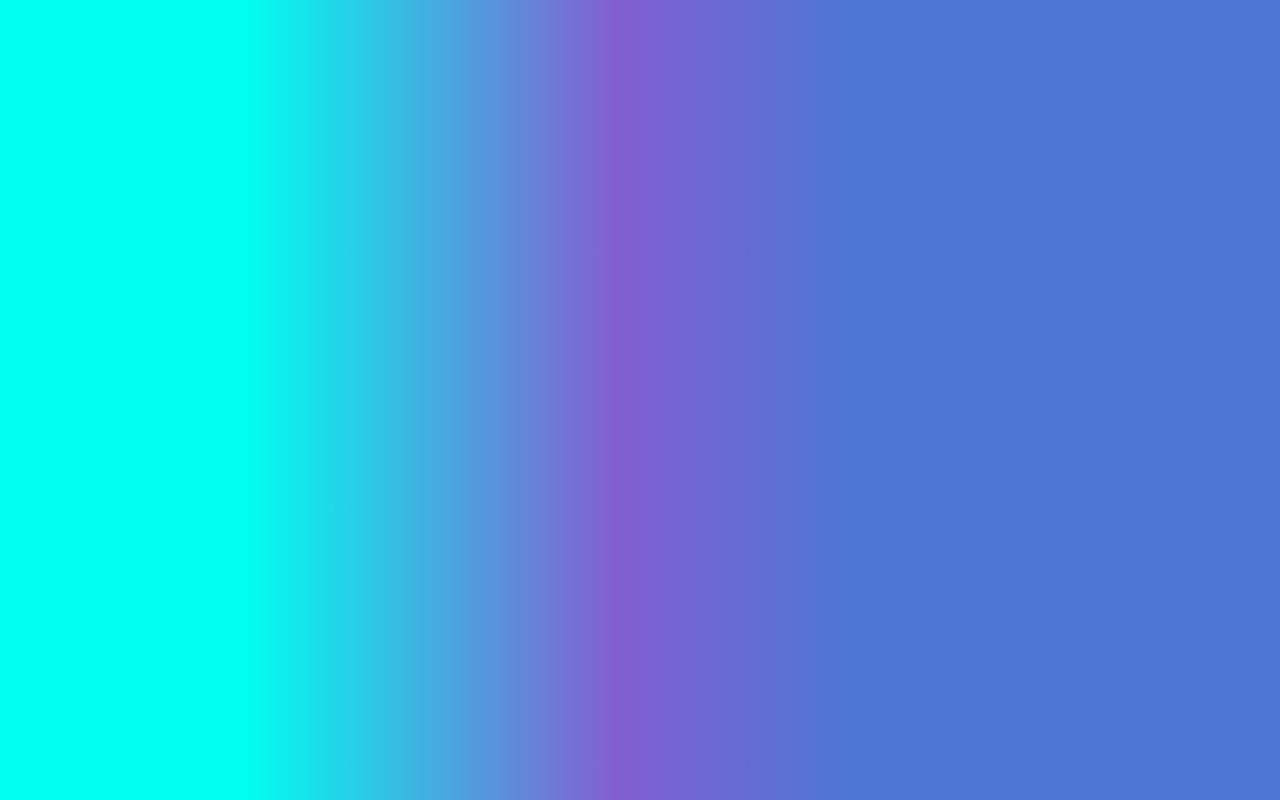
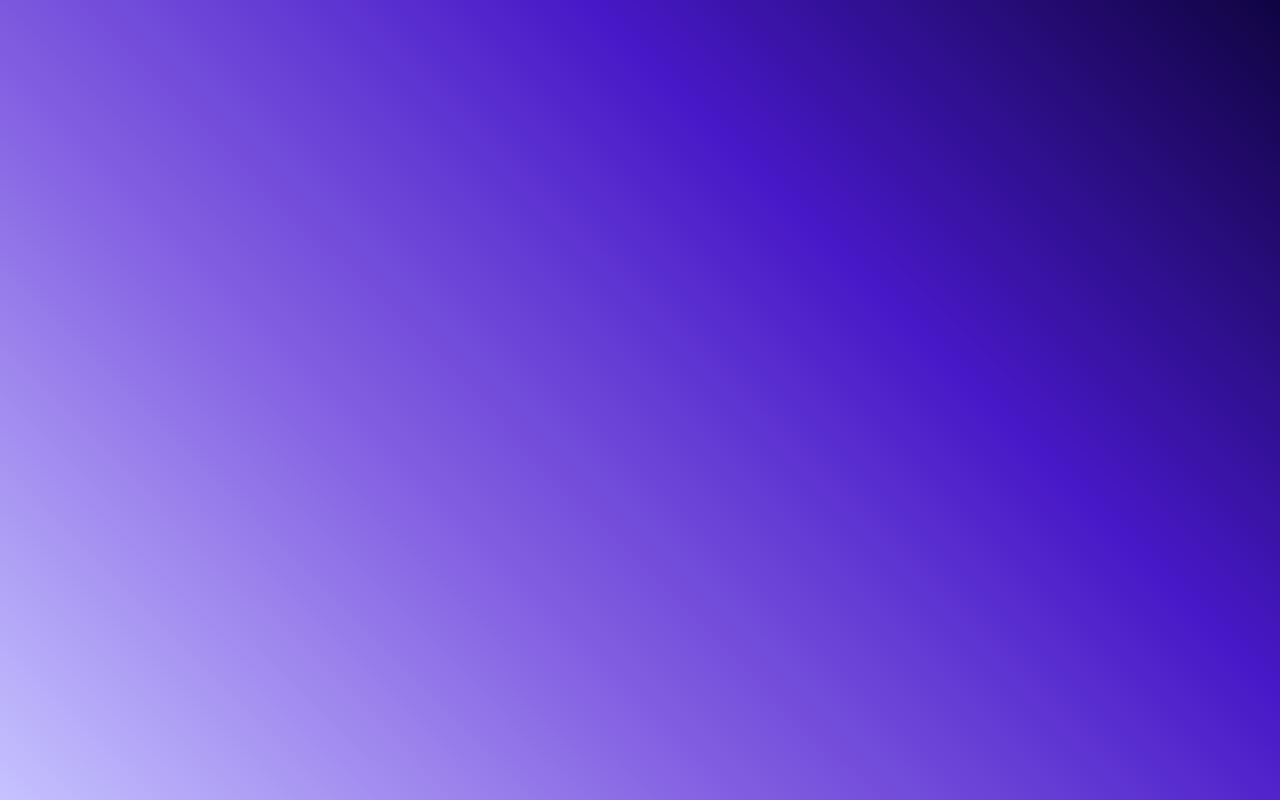
Before and after one commit to Bear-a1t/dbot, a website: page index.html in a window 1280 px wide. Drawn offline with Linux system fonts and the light colour scheme.

Commit message:
Update and rename Index.html to index.html

```diff
--- a/Index.html
+++ b/index.html
@@ -44,9 +44,7 @@ p {
 }
 
 body {
-  background: rgb(0,255,240);
-background: linear-gradient(90deg, rgba(0,255,240,1) 19%, rgba(131,95,209,1) 48%, rgba(78,118,213,1) 66%);
-  padding-top: 5px;
+  background: linear-gradient(45deg, #c6c2ff, #8664e3, #4718c7, #100442);
 }
 
 #urlInput {
```
